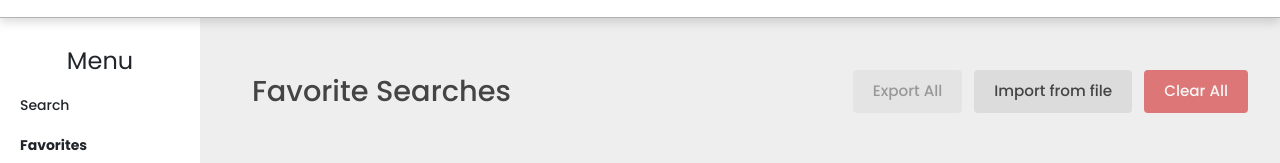
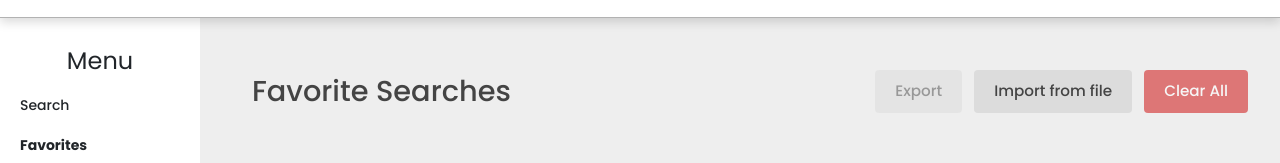
Before and after one commit to pedrojorge188/LiteratureReviewHelper, a React (Vite) app in the folder src/frontend/: page /#/favoritos in a window 1280 px wide. Shown: the part 138-301 px from the top of the page. Built offline with nearby package versions, Linux system fonts and the light colour scheme.

Commit message:
refactor: create SavedSearchPageHeader component

```diff
--- a/src/frontend/src/assets/i18n/languages/en/favorites.json
+++ b/src/frontend/src/assets/i18n/languages/en/favorites.json
@@ -1,9 +1,6 @@
 {
   "title": "Favorite Searches",
   "no_searches": "No favorite searches yet. Save a search from the main page!",
-  "export": "Export All",
-  "import": "Import from file",
-  "clear_all": "Clear All",
   "confirm_delete": "Are you sure you want to delete this search?",
   "confirm_clear_all": "Are you sure you want to delete all saved searches? This cannot be undone.",
   "export_error": "Error exporting searches",
--- a/src/frontend/src/assets/i18n/languages/en/history.json
+++ b/src/frontend/src/assets/i18n/languages/en/history.json
@@ -1,6 +1,5 @@
 {
     "title": "History",
     "no_searches": "No history available.",
-    "clear_all": "Clear All",
     "confirm_delete": "Are you sure you want to delete this search?"
 }
--- a/src/frontend/src/assets/i18n/languages/en/index.tsx
+++ b/src/frontend/src/assets/i18n/languages/en/index.tsx
@@ -7,6 +7,7 @@ import importDialog from "./import.json";
 import favorites from "./favorites.json";
 import history from "./history.json";
 import savedsearchcard from "./savedsearchcard.json";
+import savedsearchpageheader from "./savedsearchpageheader.json";
 
 export const en = {
   general: general,
@@ -18,4 +19,5 @@ export const en = {
   favorites: favorites,
   history: history,
   savedsearchcard: savedsearchcard,
+  savedsearchpageheader: savedsearchpageheader,
 };
--- /dev/null
+++ b/src/frontend/src/assets/i18n/languages/en/savedsearchpageheader.json
@@ -0,0 +1,5 @@
+{
+    "export": "Export",
+    "import": "Import from file",
+    "clear": "Clear All"
+}
--- a/src/frontend/src/assets/i18n/languages/pt/favorites.json
+++ b/src/frontend/src/assets/i18n/languages/pt/favorites.json
@@ -1,9 +1,6 @@
 {
   "title": "Pesquisas Favoritas",
   "no_searches": "Ainda não tem pesquisas favoritas. Guarde uma pesquisa na página principal para vê-la aqui!",
-  "export": "Exportar Tudo",
-  "import": "Importar de um ficheiro",
-  "clear_all": "Limpar Tudo",
   "confirm_delete": "Tem a certeza que deseja eliminar esta pesquisa?",
   "confirm_clear_all": "Tem a certeza que deseja eliminar todas as pesquisas guardadas? Esta ação não pode ser revertida.",
   "export_error": "Erro ao exportar pesquisas",
--- a/src/frontend/src/assets/i18n/languages/pt/history.json
+++ b/src/frontend/src/assets/i18n/languages/pt/history.json
@@ -1,6 +1,5 @@
 {
     "title": "Histórico",
     "no_searches": "Nenhum histórico disponível.",
-    "clear_all": "Limpar Tudo",
     "confirm_delete": "Tem a certeza que deseja eliminar esta pesquisa?"
 }
--- a/src/frontend/src/assets/i18n/languages/pt/index.tsx
+++ b/src/frontend/src/assets/i18n/languages/pt/index.tsx
@@ -7,6 +7,7 @@ import importDialog from "./import.json";
 import favorites from "./favorites.json";
 import history from "./history.json";
 import savedsearchcard from "./savedsearchcard.json";
+import savedsearchpageheader from "./savedsearchpageheader.json";
 
 export const pt = {
   general: general,
@@ -18,4 +19,5 @@ export const pt = {
   favorites: favorites,
   history: history,
   savedsearchcard: savedsearchcard,
+  savedsearchpageheader: savedsearchpageheader,
 };
--- /dev/null
+++ b/src/frontend/src/assets/i18n/languages/pt/savedsearchpageheader.json
@@ -0,0 +1,5 @@
+{
+    "export": "Exportar",
+    "import": "Importar de um ficheiro",
+    "clear": "Limpar Tudo"
+}
--- /dev/null
+++ b/src/frontend/src/components/SavedSearchPageHeader.tsx
@@ -0,0 +1,38 @@
+import { useTranslation } from "react-i18next";
+import { SavedSearch } from "../pages/types";
+
+interface SavedSearchPageHeaderProps {
+    title: string;
+    savedSearches: SavedSearch[];
+    onExport?: () => void;
+    onImport?: (event: React.ChangeEvent<HTMLInputElement>) => void;
+    onClear?: () => void;
+}
+
+export const SavedSearchPageHeader = ({ title, savedSearches, onExport, onImport, onClear }: SavedSearchPageHeaderProps) => {
+    const { t } = useTranslation();
+
+    return (
+        <div className="history-header">
+            <h2>{title}</h2>
+            <div className="history-actions">
+                {onExport && (
+                    <button className="btn-secondary" onClick={onExport} disabled={savedSearches.length === 0}>
+                    {t("savedsearchpageheader:export") || "Export All"}
+                    </button>
+                )}
+                {onImport && (
+                    <label className="btn-secondary import-btn">
+                    {t("savedsearchpageheader:import") || "Import"}
+                    <input type="file" accept=".json" onChange={onImport} style={{ display: "none" }} />
+                    </label>
+                )}
+                {onClear && (
+                    <button className="btn-danger" onClick={onClear} disabled={savedSearches.length === 0}>
+                    {t("savedsearchpageheader:clear") || "Clear All"}
+                    </button>
+                )}
+            </div>
+        </div>
+    );
+};
--- a/src/frontend/src/pages/FavoritesPage.tsx
+++ b/src/frontend/src/pages/FavoritesPage.tsx
@@ -12,6 +12,7 @@ import {
 import { SavedSearch } from "./types";
 import { SaveDialog } from "../components/SaveDialog";
 import { SavedSearchCard } from "../components/SavedSearchCard";
+import { SavedSearchPageHeader } from "../components/SavedSearchPageHeader";
 import { ConfirmDialog } from "../components/ConfirmDialog";
 
 export const FavoritesPage = () => {
@@ -182,21 +183,13 @@ export const FavoritesPage = () => {
         onCancel={cancelDelete}
       />
 
-      <div className="history-header">
-        <h2>{t("favorites:title") || "Favorite Searches"}</h2>
-        <div className="history-actions">
-          <button className="btn-secondary" onClick={handleExport} disabled={savedSearches.length === 0}>
-            {t("favorites:export") || "Export All"}
-          </button>
-          <label className="btn-secondary import-btn">
-            {t("favorites:import") || "Import"}
-            <input type="file" accept=".json" onChange={handleImport} style={{ display: "none" }} />
-          </label>
-          <button className="btn-danger" onClick={handleClearAll} disabled={savedSearches.length === 0}>
-            {t("favorites:clear_all") || "Clear All"}
-          </button>
-        </div>
-      </div>
+      <SavedSearchPageHeader
+        title={t("favorites:title") || "Favorite Searches"}
+        savedSearches={savedSearches}
+        onExport={handleExport}
+        onImport={handleImport}
+        onClear={handleClearAll}
+      />
 
       {savedSearches.length === 0 ? (
         <div className="empty-state">
--- a/src/frontend/src/pages/HistoryPage.tsx
+++ b/src/frontend/src/pages/HistoryPage.tsx
@@ -4,6 +4,7 @@ import { useNavigate } from "react-router-dom";
 import { getSearchHistory, clearAllSearchHistory, deleteHistoryEntry } from "../utils/localStorage";
 import { SavedSearch } from "./types";
 import { SavedSearchCard } from "../components/SavedSearchCard";
+import { SavedSearchPageHeader } from "../components/SavedSearchPageHeader";
 import { ConfirmDialog } from "../components/ConfirmDialog";
 
 export const HistoryPage = () => {
@@ -71,14 +72,11 @@ export const HistoryPage = () => {
         onCancel={cancelDelete}
       />
 
-      <div className="history-header">
-        <h2>{t("history:title") || "Search History"}</h2>
-          <div className="history-actions">
-          <button className="btn-danger" onClick={handleClearAll} disabled={historySearches.length === 0}>
-            {t("history:clear_all") || "Clear All"}
-          </button>
-        </div>
-      </div>
+      <SavedSearchPageHeader
+        title={t("history:title") || "Search History"}
+        savedSearches={historySearches}
+        onClear={handleClearAll}
+      />
 
       {historySearches.length === 0 ? (
         <div className="empty-state">
```
